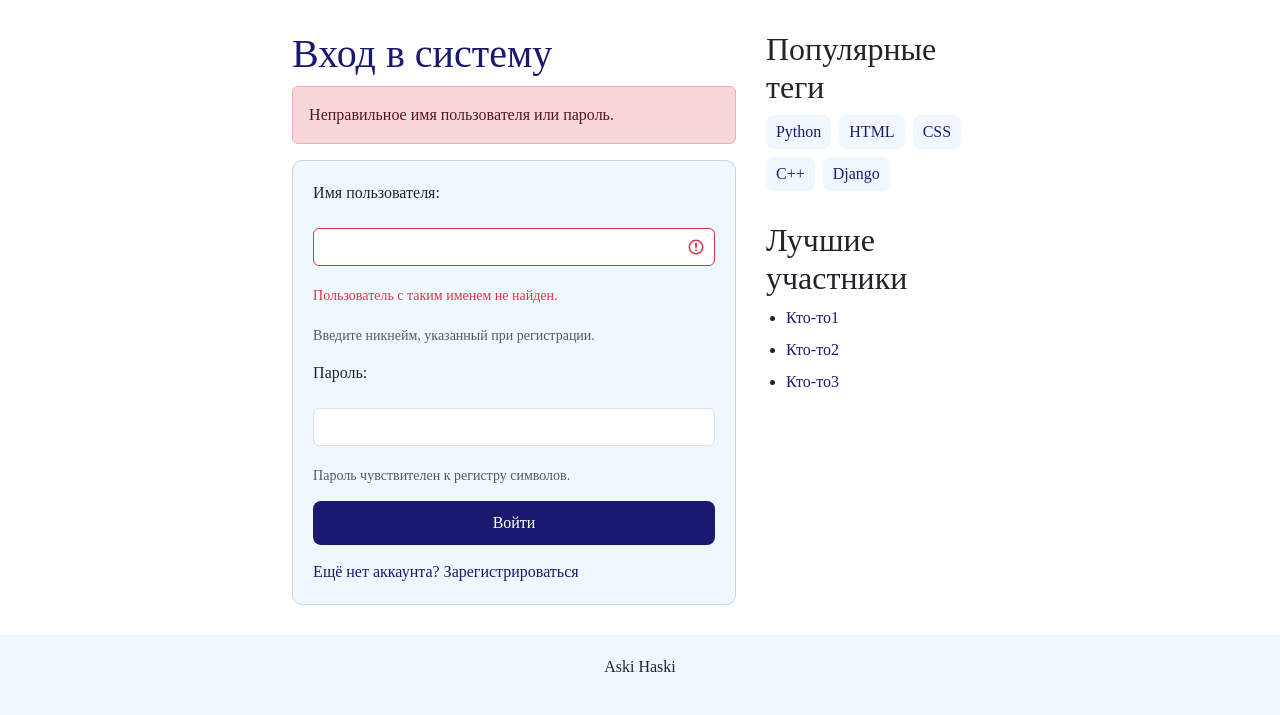
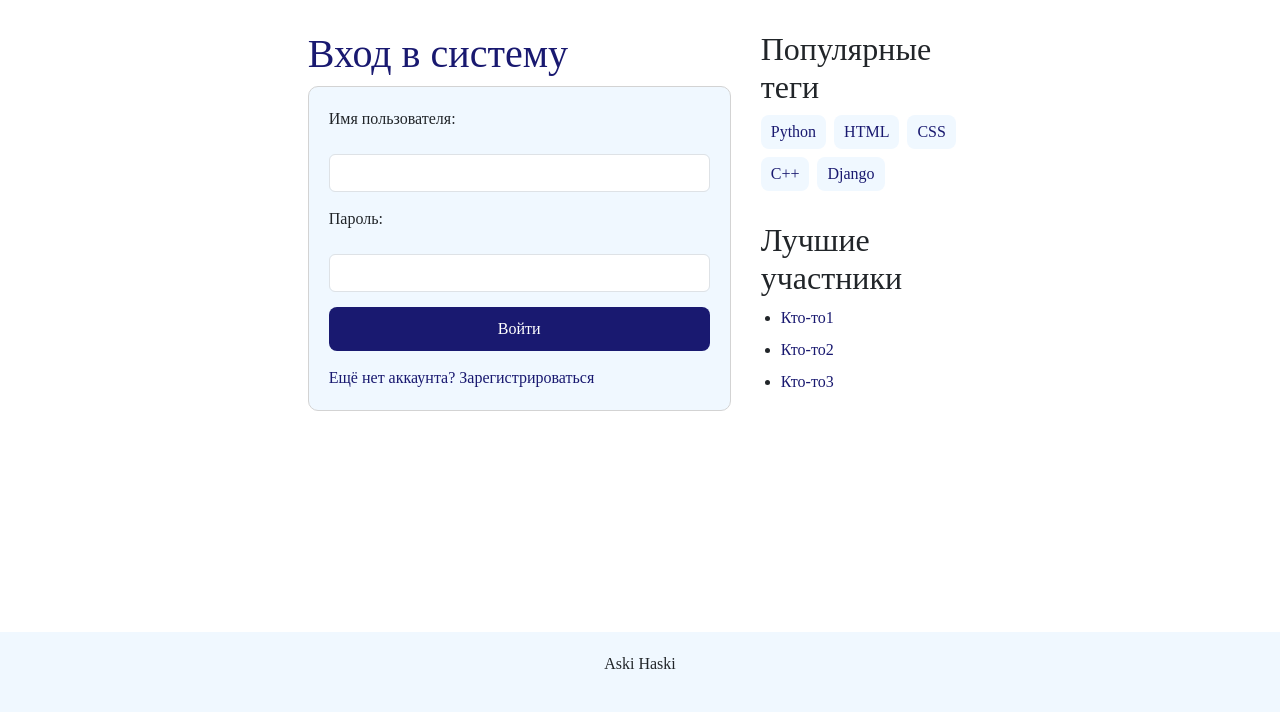
Before and after one commit to ansteex/2026-VK-EDU-Web-12-Chernysheva-A, a Django app: page /login/ in a window 1280 px wide. Shown: the part 88-803 px from the top of the page. Run offline with Django 5.2, Linux system fonts and the light colour scheme; some libraries are stand-ins or nearby versions.

Commit message:
login page was added

```diff
--- /dev/null
+++ b/core/forms.py
@@ -0,0 +1,5 @@
+from django.contrib.auth.forms import AuthenticationForm
+
+
+class LoginForm(AuthenticationForm):
+    pass
--- a/core/templates/core/login.html
+++ b/core/templates/core/login.html
@@ -8,41 +8,62 @@
     <section class="login-page">
         <h1>Вход в систему</h1>
 
-        <div class="alert alert-danger" role="alert">
-            Неправильное имя пользователя или пароль.
-        </div>
+        <form method="post">
+            {% csrf_token %}
 
-        <form>
-            <label for="username" class="form-label">
+            {% if form.non_field_errors %}
+                <div class="alert alert-danger" role="alert">
+                    {% for error in form.non_field_errors %}
+                        <p>{{ error }}</p>
+                    {% endfor %}
+                </div>
+            {% endif %}
+
+            <label for="{{ form.username.id_for_label }}" class="form-label">
                 Имя пользователя:
             </label>
+
             <input
                 type="text"
-                id="username"
-                name="username"
-                class="form-control is-invalid"
+                id="{{ form.username.id_for_label }}"
+                name="{{ form.username.html_name }}"
+                value="{{ form.username.value|default:'' }}"
+                class="form-control{% if form.username.errors %} is-invalid{% endif %}"
                 required
             >
-            <div class="invalid-feedback">
-                Пользователь с таким именем не найден.
-            </div>
-            <div class="form-text">
-                Введите никнейм, указанный при регистрации.
-            </div>
 
-            <label for="password" class="form-label">Пароль:</label>
+            {% for error in form.username.errors %}
+                <div class="invalid-feedback">
+                    {{ error }}
+                </div>
+            {% endfor %}
+
+            <label for="{{ form.password.id_for_label }}" class="form-label">
+                Пароль:
+            </label>
+
             <input
                 type="password"
-                id="password"
-                name="password"
-                class="form-control"
+                id="{{ form.password.id_for_label }}"
+                name="{{ form.password.html_name }}"
+                class="form-control{% if form.password.errors %} is-invalid{% endif %}"
                 required
             >
-            <div class="form-text">
-                Пароль чувствителен к регистру символов.
-            </div>
 
-            <button type="submit" class="btn save-button">Войти</button>
+            {% for error in form.password.errors %}
+                <div class="invalid-feedback">
+                    {{ error }}
+                </div>
+            {% endfor %}
+
+            {% if next %}
+                <input type="hidden" name="next" value="{{ next }}">
+            {% endif %}
+
+            <button type="submit" class="btn save-button">
+                Войти
+            </button>
+
             <a href="{% url 'core:signup' %}">
                 Ещё нет аккаунта? Зарегистрироваться
             </a>
--- a/core/views.py
+++ b/core/views.py
@@ -1,9 +1,28 @@
-from django.shortcuts import render
+from django.contrib.auth import login
+from django.shortcuts import redirect, render
+from django.utils.http import url_has_allowed_host_and_scheme
 
+from .forms import LoginForm
+def login_view(request):
+    next_url = request.GET.get('next') or request.POST.get('next')
+    form = LoginForm(request=request, data=request.POST or None)
 
-def login_view(request):
-    return render(request, 'core/login.html')
+    if request.method == 'POST' and form.is_valid():
+        login(request, form.get_user())
 
+        if next_url and url_has_allowed_host_and_scheme(
+            next_url,
+            allowed_hosts={request.get_host()},
+            require_https=request.is_secure(),
+        ):
+            return redirect(next_url)
+
+        return redirect('questions:index')
+
+    return render(request, 'core/login.html', {
+        'form': form,
+        'next': next_url,
+    })
 
 def signup(request):
     return render(request, 'core/signup.html')
```
